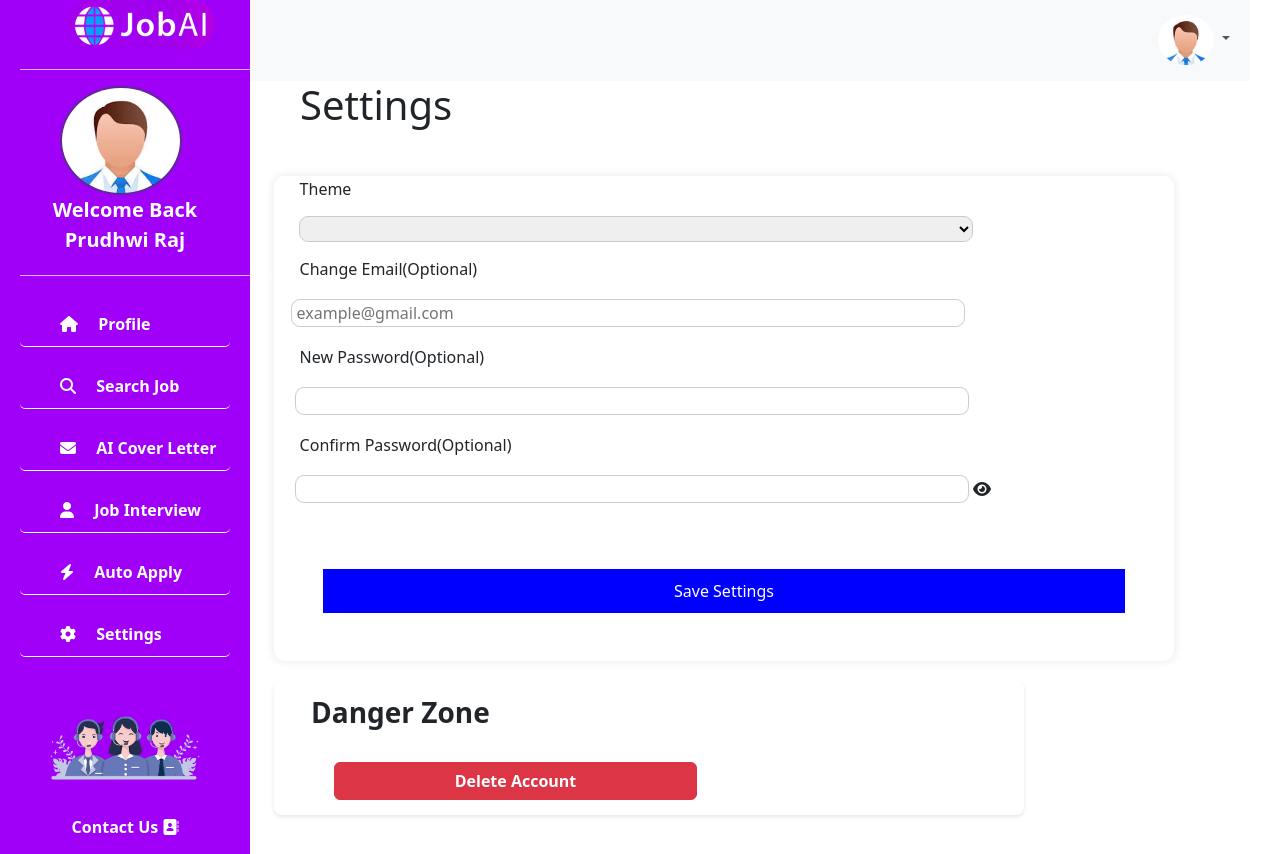
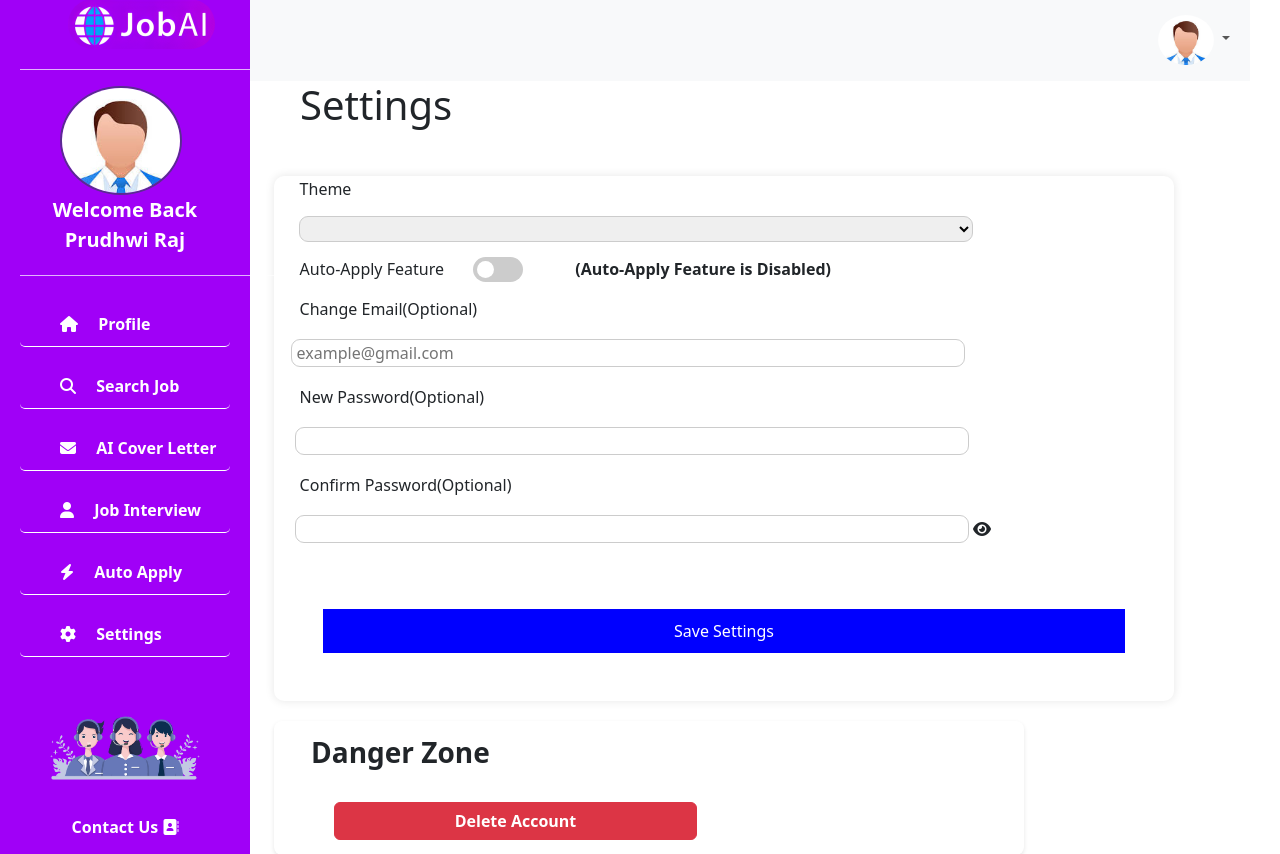
Before and after one commit to PrudhwiRaj1/JobAi, a Django app: page /settings/ in a window 1280 px wide. Shown: the part 21-875 px from the top of the page. Run offline with Django 5.2, Linux system fonts and the light colour scheme; some libraries are stand-ins or nearby versions.

Commit message:
49th commit

```diff
--- a/JobAi/JobAi_App/templates/cover-letter.html
+++ b/JobAi/JobAi_App/templates/cover-letter.html
@@ -94,8 +94,9 @@
                                                 type="text" id="location" class="form-control" value=""></div>
                                     </div>
                                 </div>
-                                <div class="covergeneratorbutton"><button type="submit" class="mx-5 mt-3"><i
-                                            class="fa-solid fa-wand-magic-sparkles"></i> Generate Cover Letter</button>
+                                <div class="covergeneratorbutton"><button type="submit" class="mx-5 mt-3"><svg x-show="!loading" xmlns="http://www.w3.org/2000/svg" viewBox="0 0 16 16" fill="currentColor"  width="35px">
+									<path fill-rule="evenodd" d="M5 4a.75.75 0 0 1 .738.616l.252 1.388A1.25 1.25 0 0 0 6.996 7.01l1.388.252a.75.75 0 0 1 0 1.476l-1.388.252A1.25 1.25 0 0 0 5.99 9.996l-.252 1.388a.75.75 0 0 1-1.476 0L4.01 9.996A1.25 1.25 0 0 0 3.004 8.99l-1.388-.252a.75.75 0 0 1 0-1.476l1.388-.252A1.25 1.25 0 0 0 4.01 6.004l.252-1.388A.75.75 0 0 1 5 4ZM12 1a.75.75 0 0 1 .721.544l.195.682c.118.415.443.74.858.858l.682.195a.75.75 0 0 1 0 1.442l-.682.195a1.25 1.25 0 0 0-.858.858l-.195.682a.75.75 0 0 1-1.442 0l-.195-.682a1.25 1.25 0 0 0-.858-.858l-.682-.195a.75.75 0 0 1 0-1.442l.682-.195a1.25 1.25 0 0 0 .858-.858l.195-.682A.75.75 0 0 1 12 1ZM10 11a.75.75 0 0 1 .728.568.968.968 0 0 0 .704.704.75.75 0 0 1 0 1.456.968.968 0 0 0-.704.704.75.75 0 0 1-1.456 0 .968.968 0 0 0-.704-.704.75.75 0 0 1 0-1.456.968.968 0 0 0 .704-.704A.75.75 0 0 1 10 11Z" clip-rule="evenodd"></path>
+								</svg>  Generate Cover Letter</button>
                                 </div>
                             </div>
                         </form>
--- a/JobAi/JobAi_App/templates/settings_view.html
+++ b/JobAi/JobAi_App/templates/settings_view.html
@@ -1,7 +1,51 @@
 {%extends 'base.html'%}
 {% load static %}
 {% block content %}
+<style>
+     .switch {
+            position: relative;
+            display: inline-block;
+            width: 50px;
+            height: 25px;
+        }
 
+        .switch input {
+            opacity: 0;
+            width: 0;
+            height: 0;
+        }
+
+        .slider {
+            position: absolute;
+            cursor: pointer;
+            top: 0;
+            left: 0;
+            right: 0;
+            bottom: 0;
+            background-color: #ccc;
+            transition: .4s;
+            border-radius: 25px;
+        }
+        .slider:before {
+            position: absolute;
+            content: "";
+            height: 17px;
+            width: 17px;
+            left: 4px;
+            bottom: 4px;
+            background-color: white;
+            transition: .4s;
+            border-radius: 50%;
+        }
+
+        input:checked + .slider {
+            background-color: #2196F3;
+        }
+
+        input:checked + .slider:before {
+            transform: translateX(24px);
+        }
+</style>
 <head>
     <meta charset="UTF-8">
     <meta name="viewport" content="width=device-width, initial-scale=1.0">
@@ -65,6 +109,13 @@
                 <option value="Light">Light(Default)</option>
                 <option value="Dark">Dark</option>
             </select>
+            <div class="form-group"><label for="auto-apply">Auto-Apply Feature</label>
+            <label class="switch">
+                <input type="checkbox" id="toggleSwitch">
+                <span class="slider"></span>
+            </label>
+            <span id="status" class="fw-bold mx-5">(Auto-Apply Feature is Disabled)</span>
+        </div>
             <label for="Change Username">Change Email(Optional)</label>
             <input type="mail" id="mail" name="mail" class="input1 w-75 mx-3" placeholder="example@gmail.com">
             <label for="New Password">New Password(Optional)</label>
@@ -101,6 +152,22 @@
                     eye.classList.add("fa-eye");
                 }
             }
+            const toggleSwitch = document.getElementById("toggleSwitch");
+    const statusText = document.getElementById("status");
+
+    toggleSwitch.addEventListener("change", function() {
+        if (this.checked) {
+            statusText.innerText = "(Auto-Apply Feature is Enabled)";
+            // Add your turn-on functionality here
+            statusText.style.color = "green"; // Change text color to green
+
+        } else {
+            statusText.innerText = "(Auto-Apply Feature is Disabled)";
+            // Add your turn-off functionality here
+            statusText.style.color = "black"; // Change text color to black
+
+        }
+    });
         </script>
     </div>
 </body>
```
Also changed, not shown: JobAi/JobAi_App/templates/index.html (+9 -22 lines), 1 other file.
